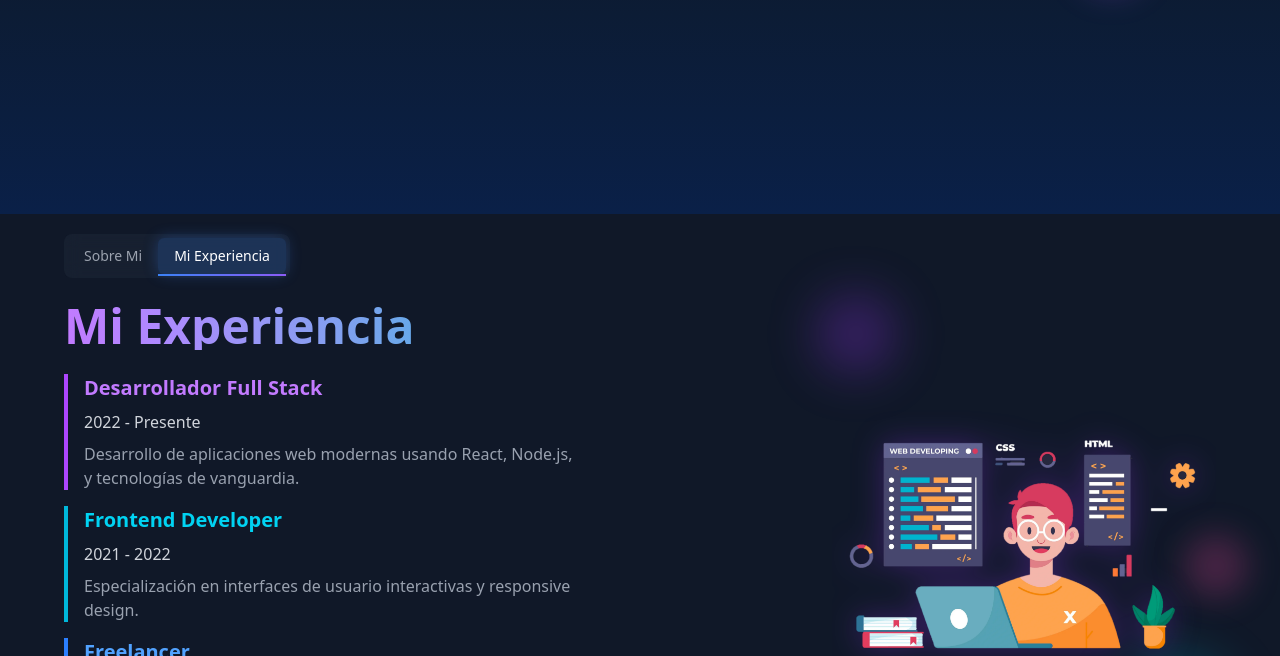
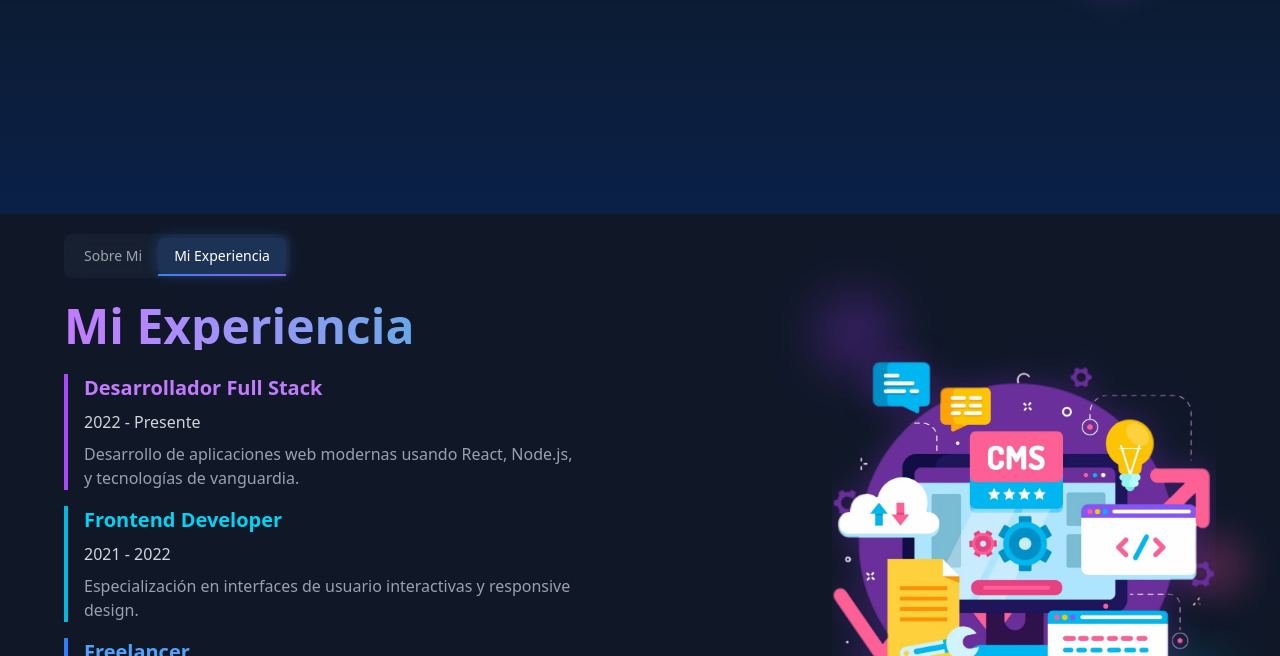
Before and after one commit to JosueDev09/portafolio2025, an Astro site: page / in a window 1280 px wide. Both pictures are taken after a click on the button "Mi Experiencia". Shown: the part 586-1242 px from the top of the page. Built offline with nearby package versions, Linux system fonts and the light colour scheme; Astro itself is replaced by a stand-in of ours; what @midudev/tailwind-animations would draw is missing.

Commit message:
Se ageego una imagen en el about

```diff
--- a/src/components/about/about.astro
+++ b/src/components/about/about.astro
@@ -102,7 +102,7 @@ import './about.css';
             <!-- Imagen secundaria (Mi Experiencia) -->
             <img
               id="image-experience"
-              src="/assets/imgConvertidas/about1.webp"
+              src="/assets/imgConvertidas/IMG_6531.webp"
               alt="Josue - Experiencia"
               class="hero-style-img w-80 h-96 lg:w-96 lg:h-[28rem] absolute top-0 left-0 opacity-0 transition-all duration-1000"
               style="background: transparent;"
```
Also changed, not shown: public/assets/imgConvertidas/IMG_6531.webp (added), public/assets/imgConvertidas/anout1.webp (added), 1 other file.
